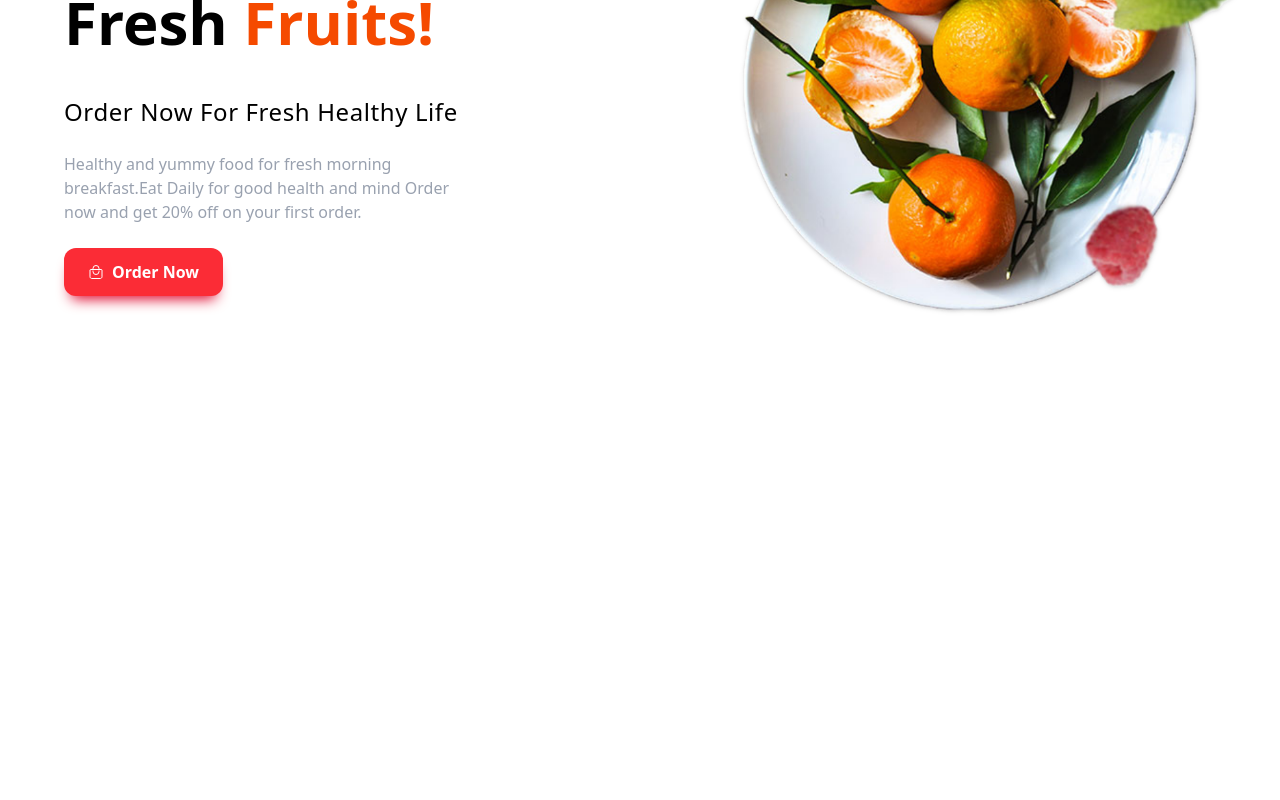
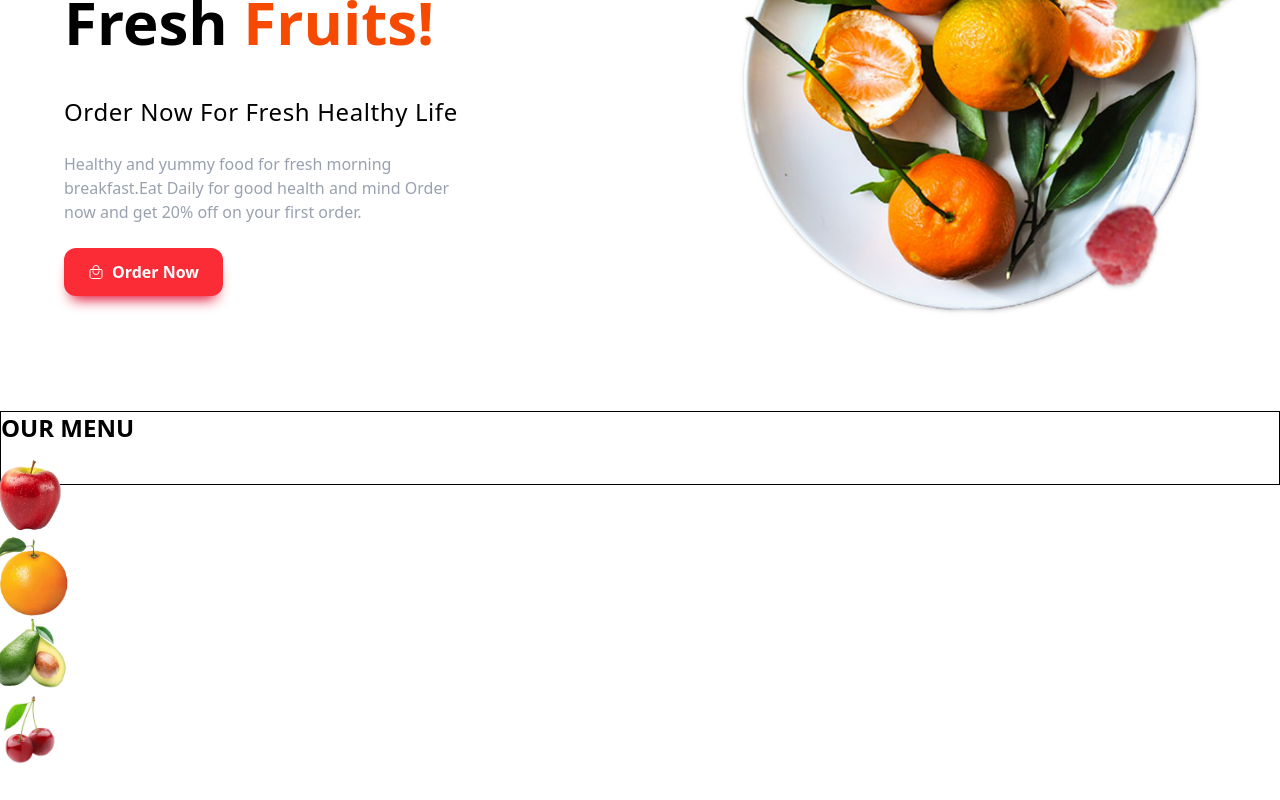
Before and after one commit to mohiturkude8237/Fruit-Ecommerce, a React (Vite) app: page /contacts in a window 1280 px wide. Shown: the part 311-1111 px from the top of the page. Before the commit the page ends 800 px from the top, so only its background shows below. Built offline with nearby package versions, Linux system fonts and the light colour scheme.

Commit message:
Fruits menu images added

```diff
--- a/src/components/Menus.jsx
+++ b/src/components/Menus.jsx
@@ -1,38 +1,55 @@
-import { title } from 'framer-motion/client'
+import { img, section, title } from 'framer-motion/client'
 import React from 'react'
-
+import apple from '../assets/fruits/apple.png'
+import orange from '../assets/fruits/orange.png'
+import avocado from '../assets/fruits/avocado.png'
+import cherry from '../assets/fruits/cherry.png'
 const MenusData=[
     {
         id:1,
         title:"Fresh Red Apples",
         link:"/",
         price:"$3.99",
+        img: apple,
     },
     {
         id:2,
         title:"Fresh Oranges",
         link:"/",
         price:"$4.99",
+        img: orange,
     },
     {
         id:3,
         title:"Fresh Avocado",
         link:"/",
         price:"$5.99",
+        img: avocado,
     },
     {
         id:4,
         title:"Fresh Cherries",
         link:"/",
-        price:"$2.99"
+        price:"$2.99",
+        img: cherry,
     }
 ]
 
 const Menus = () => {
   return (
-    <div>
+    <section>
+        <div className="container">
+            <h1 className='text-2xl font-bold text-left pb-10 border uppercase'>Our Menu</h1>
+                {MenusData.map((menu) => (
+                    <div>
+                        <img src={menu.img} alt="" className='w-[60px] mb-4 scale-125 transform -translate-y-6'/>
+                        </div>
+                ))}
+                </div>
 
-    </div>
+
+
+    </section>
   )
 }
 
```
